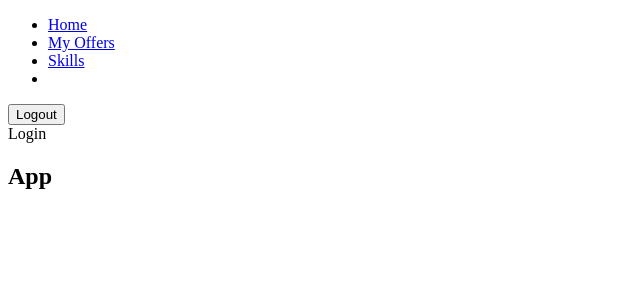
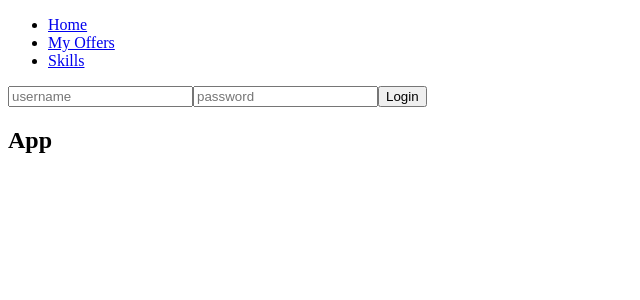
Before and after one commit to Lo977/skill-bridge-api, a React (Create React App) app in the folder client/: page / in a window 1280 px wide. Shown: the top 300 px of the page, without its empty margins (0-640 px from the left). Built offline with nearby package versions, Linux system fonts and the light colour scheme; no server answers.

Commit message:
add login funtion

```diff
--- a/client/src/components/Navbar.js
+++ b/client/src/components/Navbar.js
@@ -24,11 +24,13 @@ function Navbar({ onLogout, user }) {
         <li>
           <NavLink to="/skills">Skills</NavLink>
         </li>
-        <li>
-          {/* <NavLink to={`/users/${user.id}`}>{user.username}</NavLink> */}
-        </li>
       </ul>
-      <button onClick={handleLogout}>Logout</button>
+      {user && (
+        <div>
+          <NavLink to={`/users/${user.id}`}>{user.username}</NavLink>
+          <button onClick={handleLogout}>Logout</button>
+        </div>
+      )}
     </nav>
   );
 }
--- a/client/src/pages/Login.js
+++ b/client/src/pages/Login.js
@@ -1,7 +1,62 @@
 import React from "react";
+import { Formik, Form, Field, ErrorMessage } from "formik";
+import * as Yup from "yup";
 
-function Login() {
-  return <div>Login</div>;
+function Login({ onLogin }) {
+  const initalVallues = {
+    username: "",
+    password: "",
+  };
+  const validationSchema = Yup.object({
+    username: Yup.string().required("Username is required"),
+    password: Yup.string().required("Password is required"),
+  });
+  function handleSubmit(values, { setErrors, resetForm }) {
+    fetch("/login", {
+      method: "POST",
+      headers: { "Content-Type": "application/json" },
+      body: JSON.stringify(values),
+    }).then((res) => {
+      if (res.ok) {
+        res.json().then((user) => onLogin(user));
+        resetForm();
+      } else {
+        res
+          .json()
+          .then((error) =>
+            setErrors({ general: error.message || "Login failed" })
+          );
+      }
+    });
+  }
+
+  return (
+    <div>
+      <Formik
+        initialValues={initalVallues}
+        validationSchema={validationSchema}
+        onSubmit={handleSubmit}
+      >
+        <Form>
+          <Field
+            type="text"
+            id="username"
+            name="username"
+            placeholder="username"
+          />
+          <ErrorMessage name="username" component="div" />
+          <Field
+            type="password"
+            id="password"
+            name="password"
+            placeholder="password"
+          />
+          <ErrorMessage name="password" component="div" />
+          <button type="submit">Login</button>
+        </Form>
+      </Formik>
+    </div>
+  );
 }
 
 export default Login;
```
